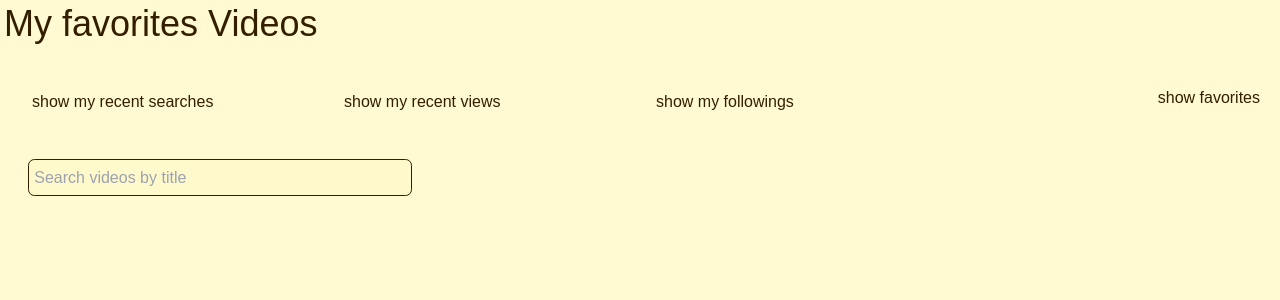
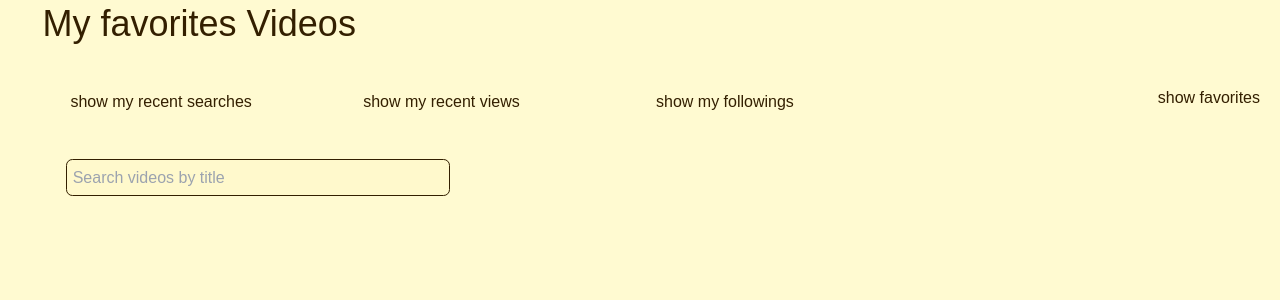
Before and after one commit to newlight77/dailymotion-next-app, a Next.js app: page / in a window 1280 px wide. Shown: the top 300 px of the page. Built offline with nearby package versions, Linux system fonts and the light colour scheme.

Commit message:
feature(video search): improve styles

```diff
--- a/src/app/globals.css
+++ b/src/app/globals.css
@@ -80,9 +80,13 @@
 
   --transition: all 400ms ease;
 
-  --container-width-lg: 75%;
-  --container-width-md: 86%;
-  --container-width-sm: 90%;
+  --container-width-3xl: 80%;
+  --container-width-2xl: 85%;
+  --container-width-xl: 90%;
+  --container-width-lg: 94%;
+  --container-width-md: 96%;
+  --container-width-sm: 100%;
+  --container-width-full: 100%;
 
 }
 
@@ -270,17 +274,40 @@ img {
   object-fit: cover;
 }
 
+.main {
+  width: var(--container-width-full);
+  /* margin: 0 auto; */
+}
 
-.main {
-  width: var(--container-width-lg);
+.container {
+  width: var(--container-width-full);
   margin: 0 auto;
 }
 
+/* ===== Media Queries ===== */
+@media screen and (max-width: 1920px) {
+  .container {
+    width: var(--container-width-xl);
+  }
 
-/* ===== Media Queries ===== */
+  section {
+    margin-top: 8rem;
+  }
+}
+
+@media screen and (max-width: 1280px) {
+  .container {
+    width: var(--container-width-lg);
+  }
+
+  section {
+    margin-top: 8rem;
+  }
+}
+
 @media screen and (max-width: 1024px) {
   .container {
-    width: var(--container-width-lg);
+    width: var(--container-width-md);
   }
 
   section {
@@ -290,7 +317,7 @@ img {
 
 @media screen and (max-width: 600px) {
   .container {
-    width: var(--container-width-md);
+    width: var(--container-width-sm);
   }
 
   section > h2 {
--- a/src/app/layout.tsx
+++ b/src/app/layout.tsx
@@ -26,7 +26,7 @@ export default function RootLayout({
     <html lang="en">
       <body className={`${geistSans.variable} ${geistMono.variable} antialiased`}>
         <header></header>
-        <main className='container min-w-400 md:max-w-screen-xl lg:max-w-screen-2xl'>
+        <main className='main min-w-400 md:max-w-screen-xl lg:max-w-screen-2xl'>
         {children}
         </main>
         <footer className="row-start-3 flex gap-6 flex-wrap items-center justify-center"></footer>
--- a/src/app/page.tsx
+++ b/src/app/page.tsx
@@ -61,7 +61,7 @@ const HomePage: React.FC = () => {
     };
 
     return (
-        <div>
+        <div className='container'>
             <h1 className='title text-4xl p-1'>My favorites Videos</h1>
 
             <div className="pb-4 pt-4 right-0 md:absolute md:z-100 md:p-2 md:m-1">
--- a/src/app/video/[id]/page.tsx
+++ b/src/app/video/[id]/page.tsx
@@ -33,7 +33,7 @@ const VideoPage: React.FC = () => {
     }, [id]);
 
     return (
-        <div>
+        <div className='container'>
             {video ? <VideoPlayer videoId={video.id} videoTitle={video.title} /> : <div>Loading...</div>}
         </div>
     );
```
